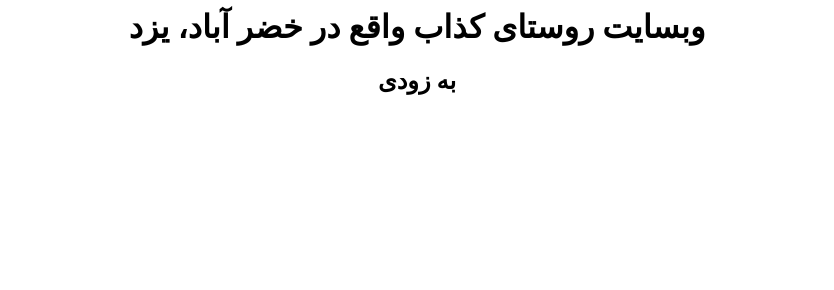
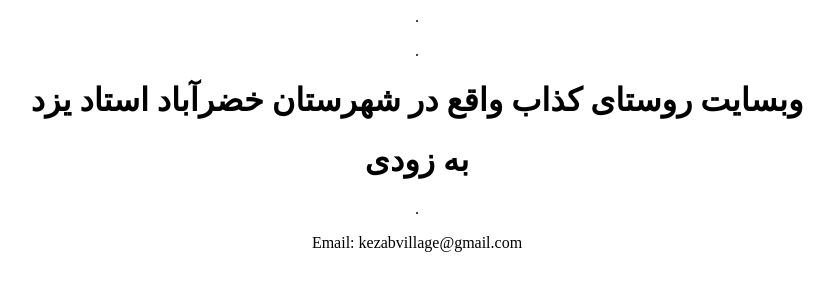
Before and after one commit to hawshemi/kezab-website, a plain HTML site: page index.html in a window 1280 px wide. Shown: the whole page, without its empty margins (223-1057 px from the left). Drawn offline with Linux system fonts and the light colour scheme.

Commit message:
Update index.html

```diff
--- a/index.html
+++ b/index.html
@@ -1,2 +1,6 @@
-<h1 style="text-align: center;">وبسایت روستای کذاب واقع در خضر آباد، یزد</h1>
-<h2 style="text-align: center;">به زودی</h2>
+<p style="text-align: center;">.</p>
+<p style="text-align: center;">.</p>
+<h1 style="text-align: center;">وبسایت روستای کذاب واقع در شهرستان خضرآباد استاد یزد</h1>
+<h1 style="text-align: center;">به زودی</h1>
+<p style="text-align: center;">.</p>
+<p style="text-align: center;">Email: kezabvillage@gmail.com</p>
```
